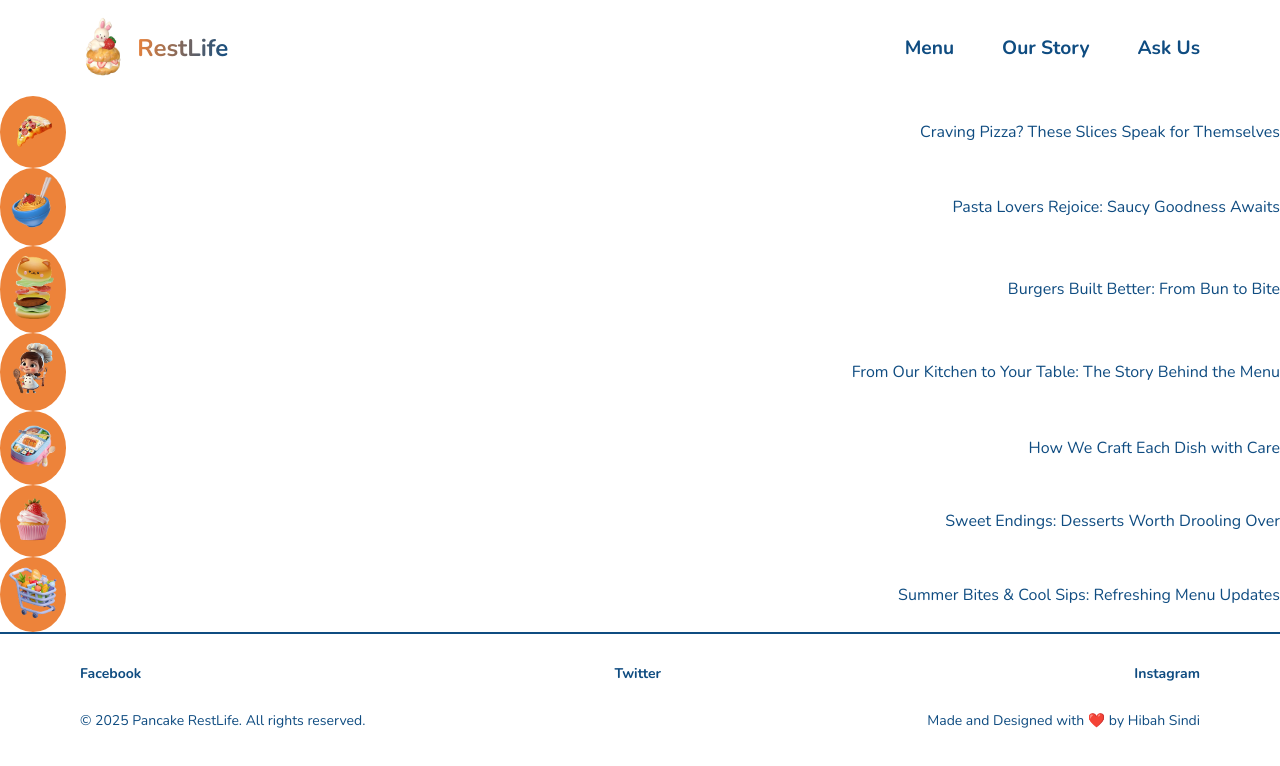
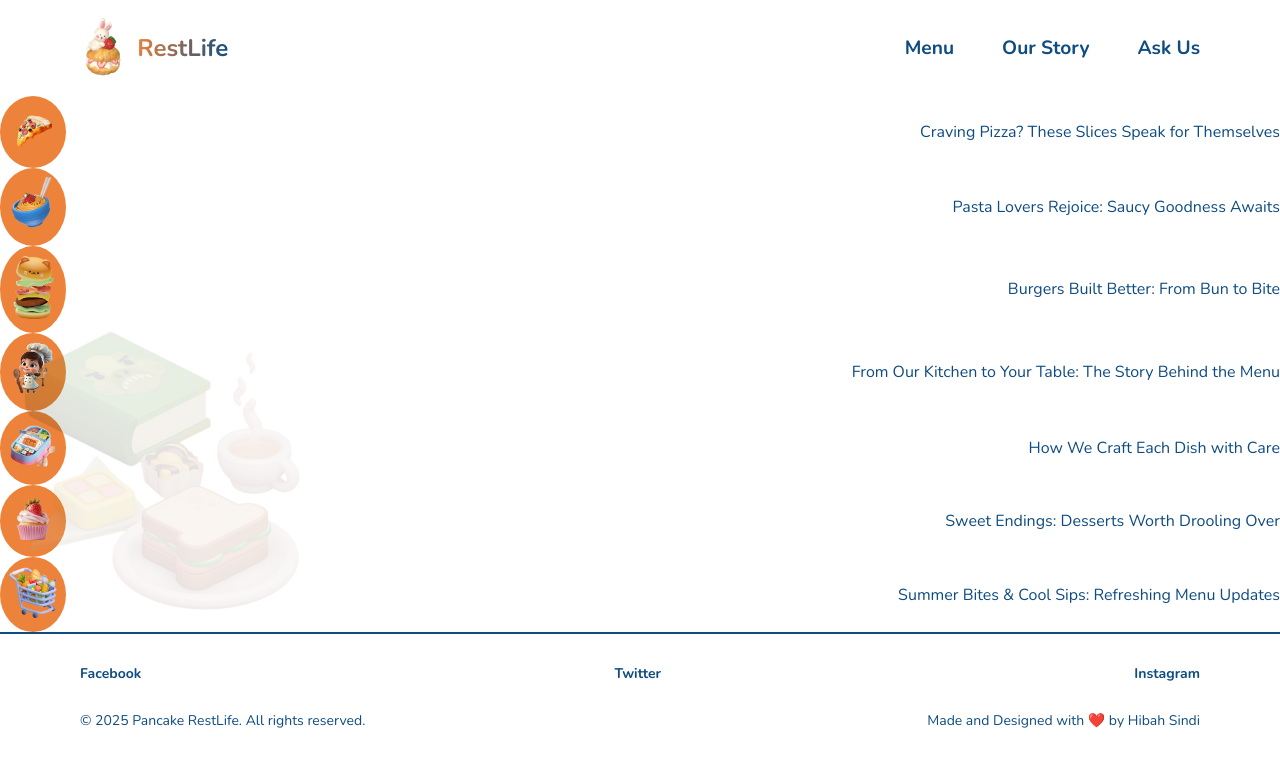
Before and after one commit to hibahdesu/MenuWebsite, a React (Create React App) app: page /articles in a window 1280 px wide. Shown: the top 766 px of the page. Built offline with nearby package versions, Linux system fonts and the light colour scheme.

Commit message:
Add the articles layout

```diff
--- a/src/App.jsx
+++ b/src/App.jsx
@@ -14,6 +14,7 @@ import ArticleDetails from './ArticleDetails';
 import { articles } from './contexts/articlesContext';
 import NotFound from './NotFound';
 import ArticlesList from './ArticlesList';
+import ArticlesLayout from './ArticlesLayout';
 
 function App() {
   // const articlesData = [
@@ -141,7 +142,7 @@ function App() {
         <Route path="/about" element={<OurStory />} />
         <Route path="/contact" element={<ContactUs />} />
         {/* <Route path="/articles" element={<ArticlesList />} /> */}
-        <Route path='/articles'>
+        <Route path='/articles' element={<ArticlesLayout />}>
           <Route index element={<ArticlesList />} />
           <Route path=':articleId' element={<ArticleDetails />} />
         </Route>
--- /dev/null
+++ b/src/ArticlesLayout.jsx
@@ -0,0 +1,23 @@
+import { Outlet } from "react-router-dom";
+export default function ArticlesLayout() {
+    return (
+        <>
+         <div>
+                <Outlet />
+            </div>
+            <div style={{
+                position: "relative",
+
+            }}>
+                <img src="/images/bgb.png" alt="" style={{
+                    position: "absolute",
+                    bottom: '0',
+                    left: '0',
+                    index: '-1',
+                    width: '25%',
+                    opacity: '0.15'
+                }}/>
+            </div>
+        </>
+    );
+}
```
Also changed, not shown: public/images/bgb.png (added).
